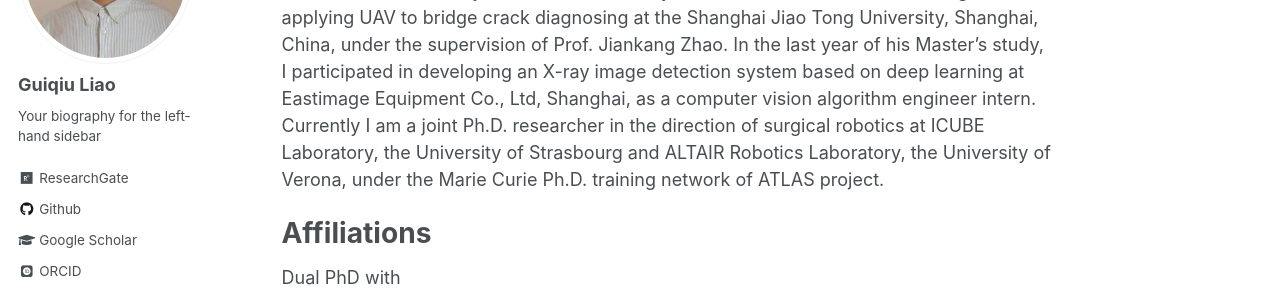
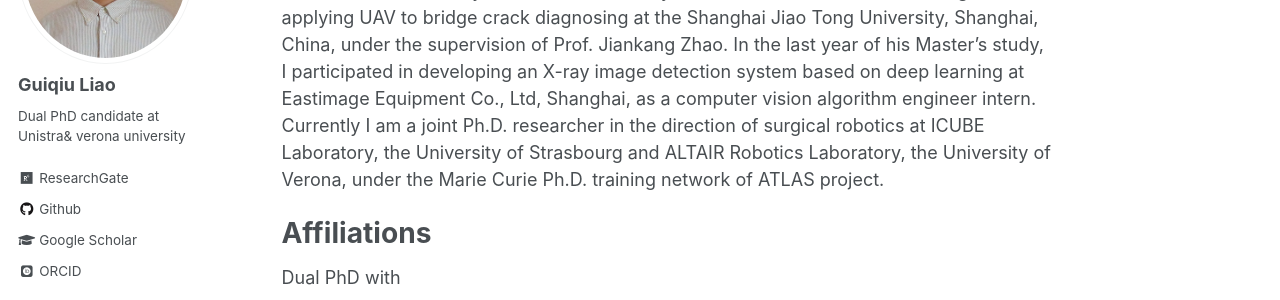
Before and after one commit to liaoguiqiu/liaoguiqiu.github.io, a Jekyll site: the page built from _pages/about.md, in a window 1280 px wide. Shown: the part 237-537 px from the top of the page. Built offline with Jekyll 4.4.1, drawn with Linux system fonts in a browser that asks for light colours; some web fonts are replaced.

Commit message:
Update _config.yml

```diff
--- a/_config.yml
+++ b/_config.yml
@@ -85,7 +85,7 @@
 #   avatar           : "profile.png"
   avatar           : "Qiu7.jpg"
 
-  bio              : "Your biography for the left-hand sidebar"
+  bio              : "Dual PhD candidate at Unistra& verona university"
   location         : #"Location"
   employer         :
   pubmed           : #"https://www.ncbi.nlm.nih.gov/pubmed/?term=john+snow"
@@ -99,7 +99,7 @@
   flickr           :
   facebook         :
   foursquare       :
-  github           : "https://github.com/liaoguiqiu"
+  github           :  "https://github.com/liaoguiqiu"
   google_plus      :
   keybase          :
   instagram        :
```
